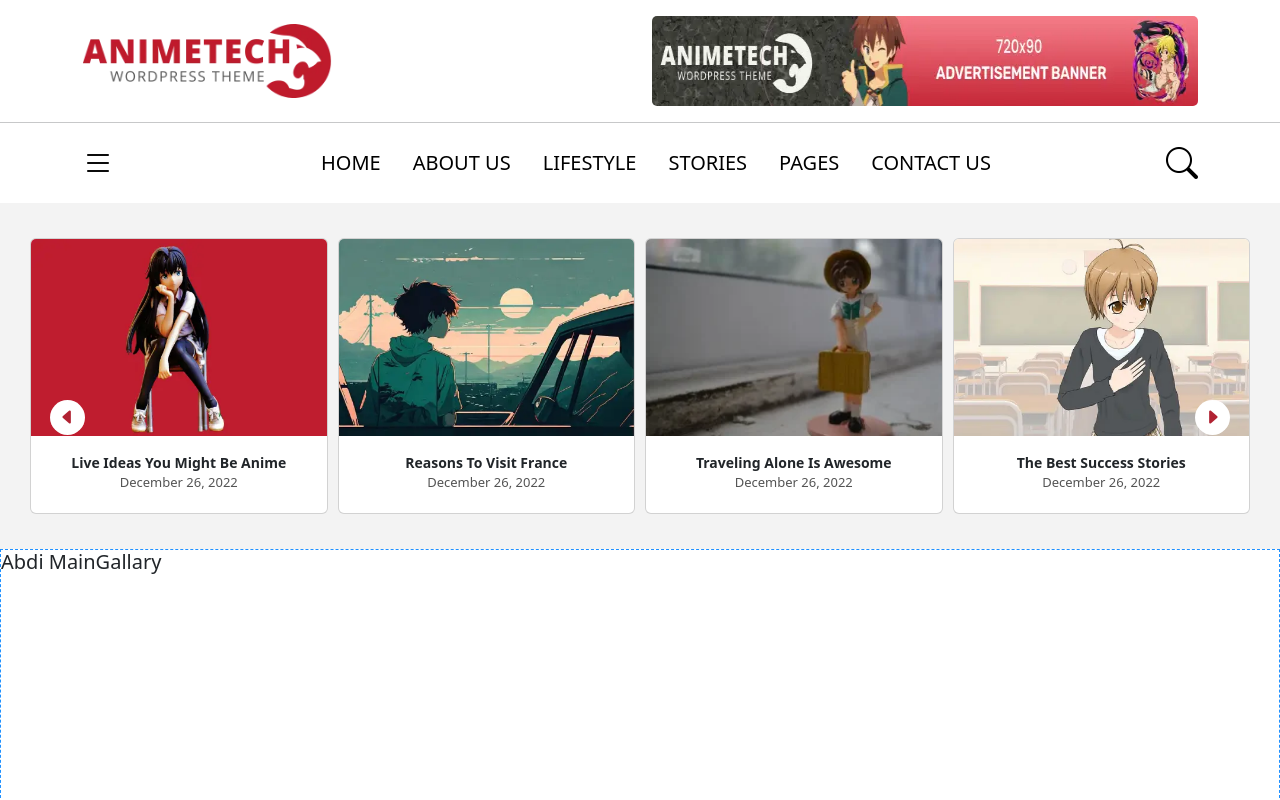
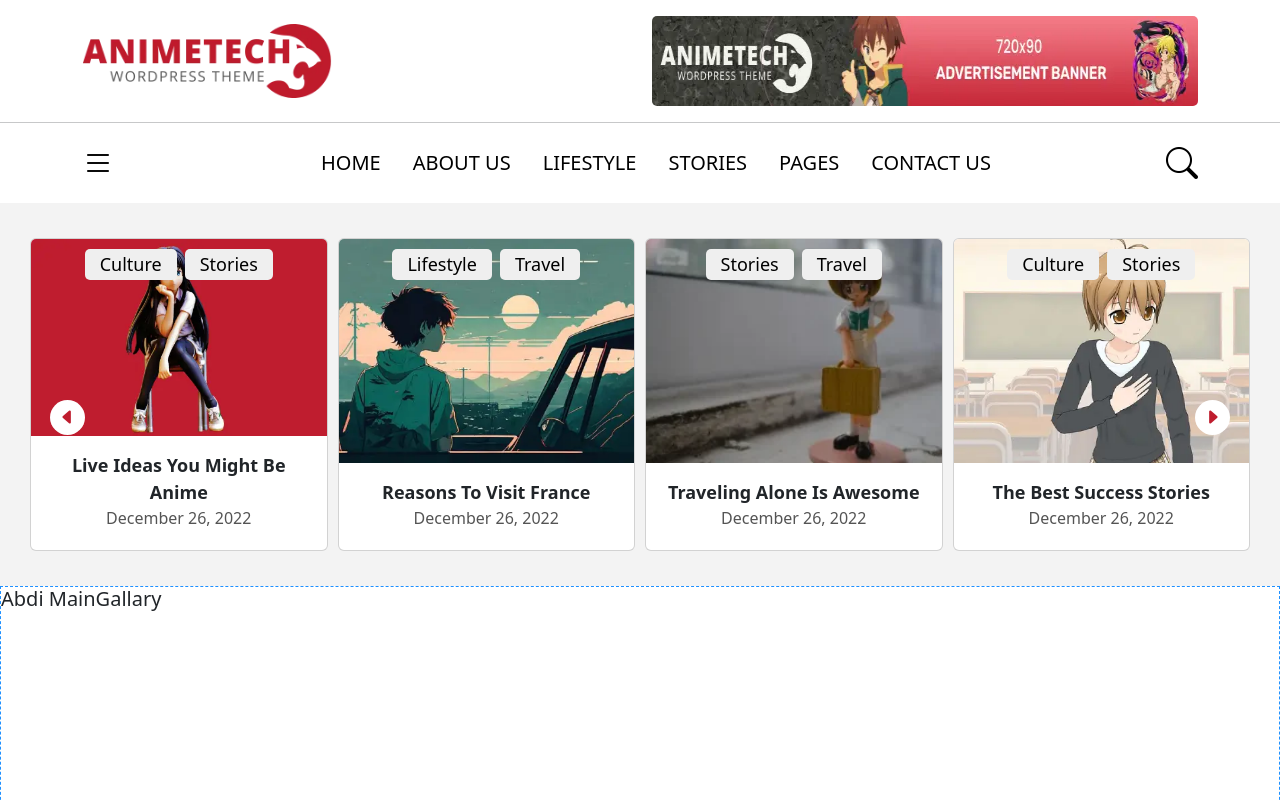
Before and after one commit to Beniamino-Soccio/proj-html-vuejs, a Vue app: page / in a window 1280 px wide. Shown: the top 800 px of the page. Built offline with nearby package versions, Linux system fonts and the light colour scheme.

Commit message:
added badges button on main slider

```diff
--- a/src/components/MainSlider.vue
+++ b/src/components/MainSlider.vue
@@ -25,48 +25,87 @@ export default {
         {
           title: 'Live Ideas You Might Be Anime',
           image: '/src/assets/img/ideas-anime.webp',
-          date: 'December 26, 2022'
+          date: 'December 26, 2022',
+          firstTopic: 'Culture',
+          secondTopic: 'Stories',
         },
         {
           title: 'Reasons To Visit France',
           image: '/src/assets/img/visit-france.webp',
-          date: 'December 26, 2022'
+          date: 'December 26, 2022',
+          firstTopic: 'Lifestyle',
+          secondTopic: 'Travel',
         },
         {
           title: 'Traveling Alone Is Awesome',
           image: '/src/assets/img/travel-alone-300x200.webp',
-          date: 'December 26, 2022'
+          date: 'December 26, 2022',
+          firstTopic: 'Stories',
+          secondTopic: 'Travel',
         },
         {
           title: 'The Best Success Stories',
           image: '/src/assets/img/success-story.webp',
-          date: 'December 26, 2022'
+          date: 'December 26, 2022',
+          firstTopic: 'Culture',
+          secondTopic: 'Stories',
         },
         {
           title: 'Places For A Road Trip',
           image: '/src/assets/img/best-places-300x200.webp',
-          date: 'December 25, 2022'
+          date: 'December 25, 2022',
+          firstTopic: 'Lifestyle',
+          secondTopic: 'Stories',
+          thirdTopic: 'Travel',
         },
         {
           title: 'Music The Love Of My Life',
           image: '/src/assets/img/music-love.webp',
-          date: 'December 25, 2022'
+          date: 'December 25, 2022',
+          firstTopic: 'Culture',
+          secondTopic: 'Lifestyle',
         },
         {
           title: 'Fashion Trend Now A Days',
           image: '/src/assets/img/anime-fashion.webp',
-          date: 'December 25, 2022'
+          date: 'December 25, 2022',
+          firstTopic: 'Fashion',
+          secondTopic: 'Lifestyle',
         },
         {
           title: 'The Best Winter Outfits',
           image: '/src/assets/img/winter.webp',
-          date: 'December 26, 2022'
+          date: 'December 26, 2022',
+          firstTopic: 'Food',
+        },
+        {
+          title: 'The Best Winter Outfits',
+          image: '/src/assets/img/winter.webp',
+          date: 'December 26, 2022',
+          firstTopic: 'Food',
+        },
+        {
+          title: 'The Best Winter Outfits',
+          image: '/src/assets/img/winter.webp',
+          date: 'December 26, 2022',
+          firstTopic: 'Food',
+        },
+        {
+          title: 'The Best Winter Outfits',
+          image: '/src/assets/img/winter.webp',
+          date: 'December 26, 2022',
+          firstTopic: 'Fashion',
+        },
+        {
+          title: 'The Best Winter Outfits',
+          image: '/src/assets/img/winter.webp',
+          date: 'December 26, 2022',
+          firstTopic: 'Fashion',
         },
       ]
-    };
+    }
   },
-
-};
+}
 </script>
 
 <template>
@@ -75,8 +114,13 @@ export default {
   <div class="main-slider">
     <swiper ref="{swiperRef}" :slidesPerView="4" :loop="true" :centeredSlides="false" :spaceBetween="10"
     :navigation="{ nextEl: '.custom-next', prevEl: '.custom-prev' }" :modules="modules" class="mySwiper">
-      <swiper-slide class="card" v-for="(card, index) in cardList" :key="index">
+      <swiper-slide class="card position-relative" v-for="(card, index) in cardList" :key="index">
         <img :src="card.image" class="card-img-top" alt="">
+        <div class="d-flex badges-group position-absolute gap-2">
+          <button class="first-topic border-0">{{ card.firstTopic }}</button>
+          <button v-if="card.secondTopic" class="second-topic border-0" >{{ card.secondTopic }}</button>
+          <button v-if="card.thirdTopic"class="third-topic border-0">{{ card.thirdTopic }}</button>
+        </div>
         <div class="card-body">
           <p class="mb-0 fw-bold title"> {{ card.title }} </p>
           <p class="mb-1 date"> {{ card.date }} </p>
@@ -164,22 +208,9 @@ body {
   padding: 15px 30px;
   position: relative;
 }
-/*::v-deep div.swiper-button-next,
-::v-deep div.swiper-button-prev {
-  color: red;
-  font-weight: bold;
-  background-color: #fff;
-  border-radius: 50%;
-  height: 25px;
-}
-.custom-prev, .custom-next{
-  font-size: 18px;
-  color: #b12232;
-} */
 .bi{
   font-size: 18px;
-  color: #b12232;
-  font-weight: bold;
+  color: #bf1d2e;
   background-color: #fff;
   border-radius: 50%;
   height: 35px;
@@ -191,6 +222,7 @@ body {
   z-index: 2;
   transition-property: background-color;
   transition-duration: 0.6s;
+  cursor: pointer;
 }
 .bi-caret-left-fill{
   left: 50px;
@@ -200,6 +232,19 @@ body {
 }
 .bi:hover{
   color: white;
-  background-color: #b12232;
+  background-color: #bf1d2e;
+}
+.card-body p{
+  font-size: 16px;
+}
+.card-body p:first-child{
+  font-size: 18px;
+}
+.badges-group{
+  top: 10px;
+}
+.first-topic, .second-topic, .third-topic{
+  padding: 2px 15px;
+  border-radius: 5px;
 }
 </style>
```
